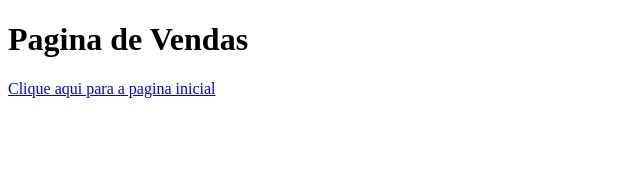
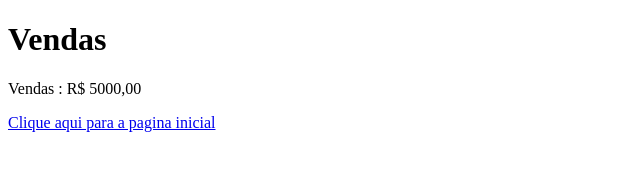
Before and after one commit to pachbrasil/gitbash-training, a plain HTML site: page vendas.html in a window 1280 px wide. Shown: the whole page, without its empty margins (0-640 px from the left). Drawn offline with Linux system fonts and the light colour scheme.

Commit message:
Acrescentado o valor da vendas

```diff
--- a/vendas.html
+++ b/vendas.html
@@ -4,10 +4,12 @@
     <meta charset="UTF-8">
     <meta http-equiv="X-UA-Compatible" content="IE=edge">
     <meta name="viewport" content="width=device-width, initial-scale=1.0">
-    <title>Pagina de Vendas</title>
+    <title>Vendas</title>
 </head>
 <body>
-    <h1> Pagina de Vendas </h1>
+    <h1>Vendas</h1>
+    <p> Vendas : R$ 5000,00 </p>
+
     <a href="index.html"> Clique aqui para a pagina inicial</a>
 
 </body>
```
